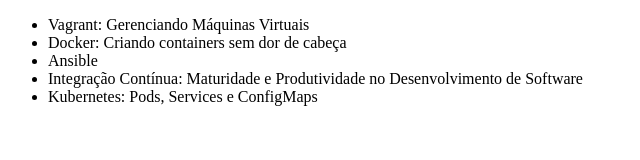
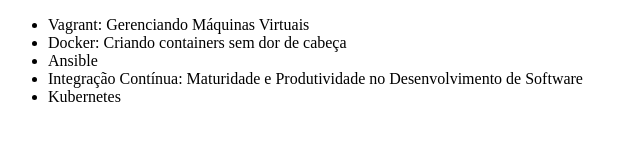
Before and after one commit to Leonardo2188/alura-git, a plain HTML site: page index.html in a window 1280 px wide. Shown: the whole page, without its empty margins (0-640 px from the left). Drawn offline with Linux system fonts and the light colour scheme.

Commit message:
Revert "Alterando código"
This reverts commit 01357072990ac386ea7740e3b037898191430e68.

```diff
--- a/index.html
+++ b/index.html
@@ -10,7 +10,7 @@
         <li>Docker: Criando containers sem dor de cabeça</li>
         <li>Ansible</li>
         <li>Integração Contínua: Maturidade e Produtividade no Desenvolvimento de Software</li>
-        <li>Kubernetes: Pods, Services e ConfigMaps</li>
+        <li>Kubernetes</li>
     </ul>
 </body>
 </html>
```
